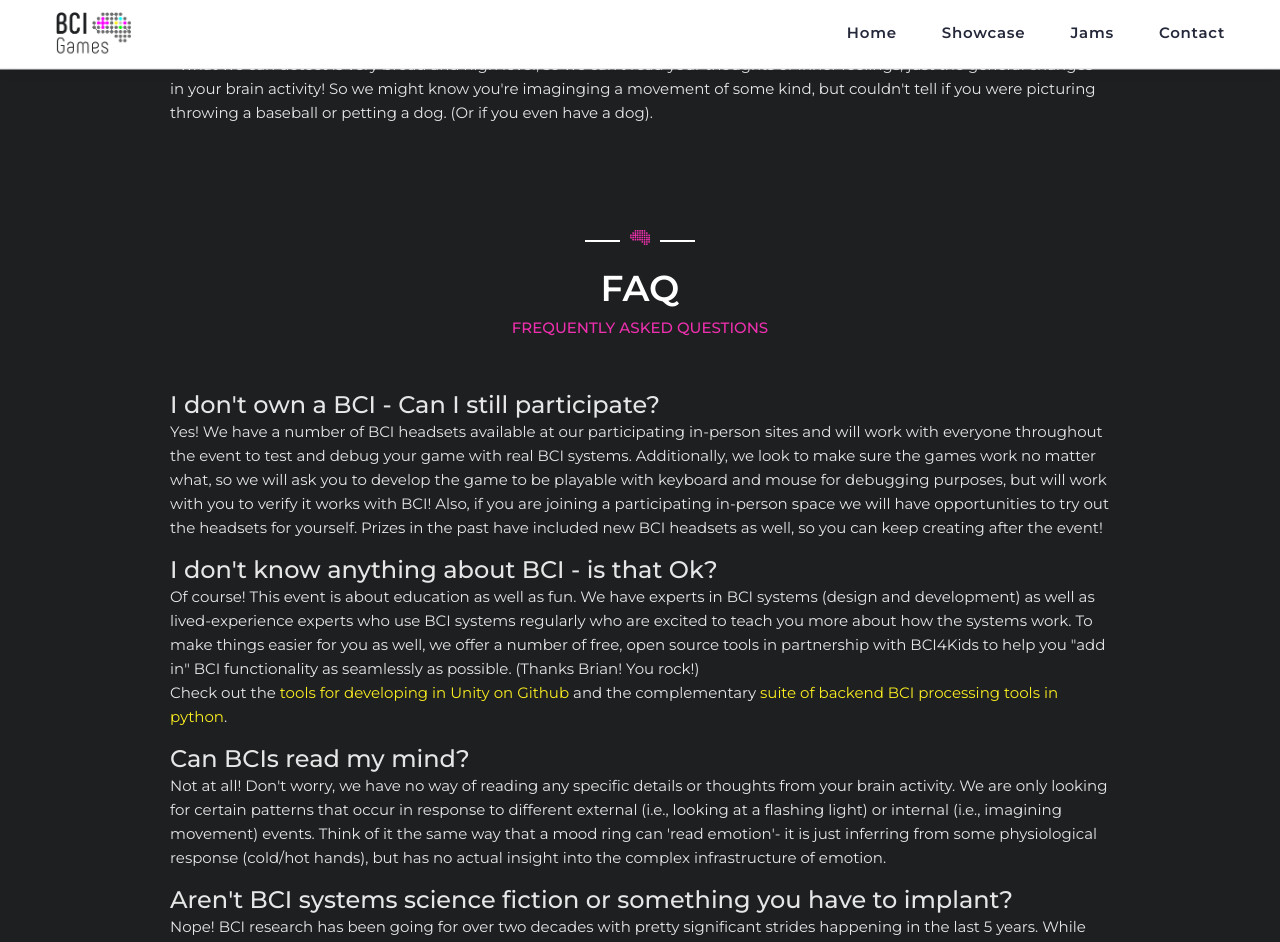
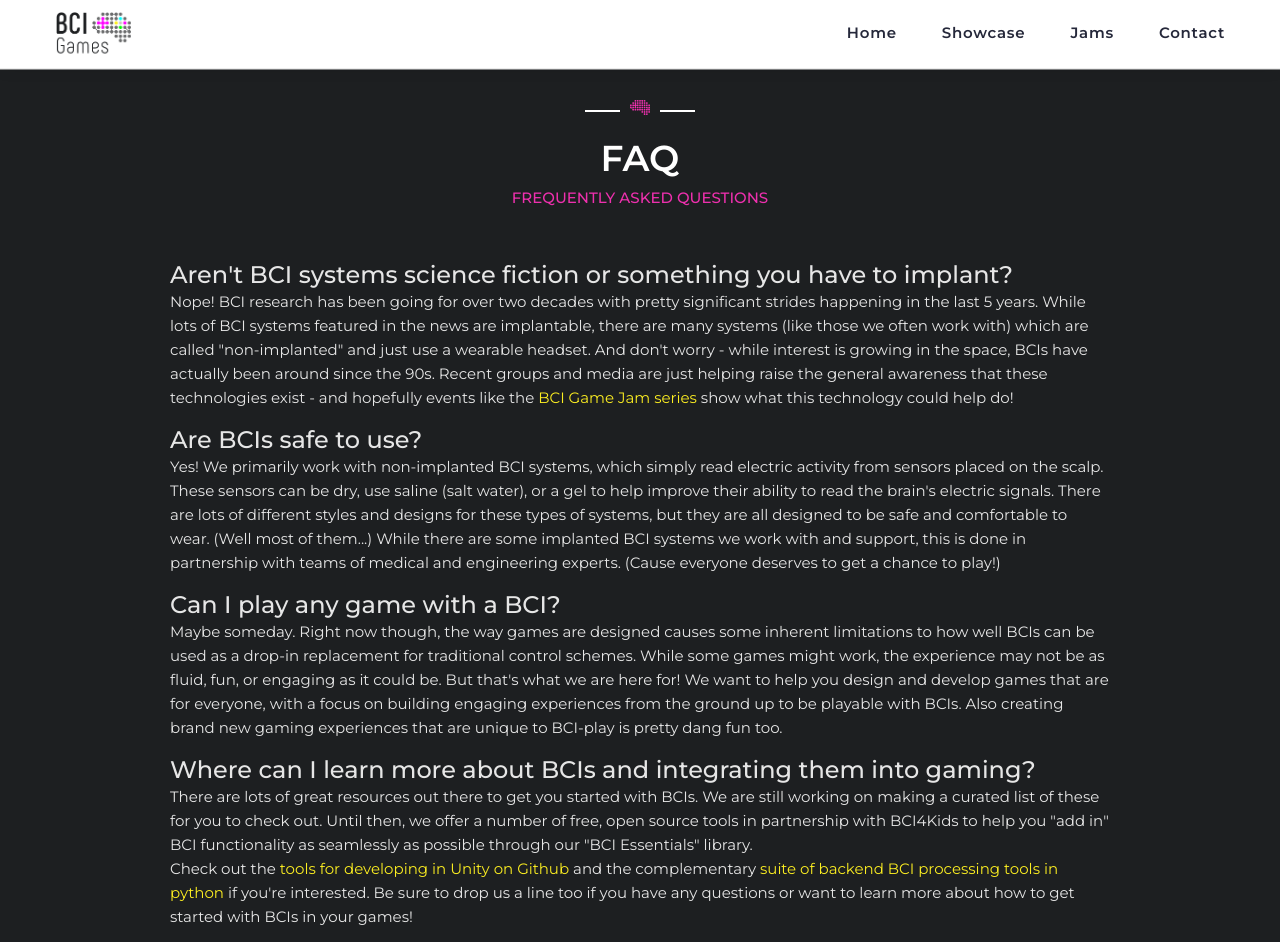
Before and after one commit to BCI-Games/bci-games.github.io, a Jekyll site: the page built from whatIsBCI.html, in a window 1280 px wide and 1400 px high, scrolled down 1236 px. Shown: the top 942 px of the window. Built offline with Jekyll 4.4.1, drawn with Linux system fonts in a browser that asks for light colours; some of the changed text lies outside the part shown.

Commit message:
Added lots of new content

```diff
--- a/contact.html
+++ b/contact.html
@@ -7,7 +7,7 @@
 <!-- Page Banner Section -->
 <section class="page-banner">
     <div class="banner-inner">
-        <div class="image-layer" style="background-image:url({{ page.image }})"></div>
+        <div class="image-layer" style="background-image:url('{{ page.image }}');"></div>
         <div class="auto-container">
             <h1>{{ page.title }}</h1>
             {% if page.titleimage %}<img width="50%" src="{{ page.titleimage }}" alt=""> {% endif %}
--- a/jams/2022.html
+++ b/jams/2022.html
@@ -11,7 +11,7 @@
 <!-- Page Banner Section -->
 <section class="page-banner">
     <div class="banner-inner">
-        <div class="image-layer" style="background-image:url({{ page.image }})"></div>
+        <div class="image-layer" style="background-image:url('{{ page.image }}');"></div>
         <div class="auto-container">
             <h1>{{ page.title }}</h1>
             {% if page.titleimage %}<img width="50%" src="{{ page.titleimage }}" alt=""> {% endif %}
--- a/jams/index.html
+++ b/jams/index.html
@@ -2,7 +2,7 @@
 title: BCI Game Jam 2025
 eventdate: Coming soon...
 image: /assets/images/jams/gamejam2019/intro2019.jpeg
-theme: TBA
+theme: Coming Soon - Game Jam 2025!
 description:
 layout: default
 ---
@@ -10,7 +10,7 @@
 <!-- Page Banner Section -->
 <section class="page-banner">
     <div class="banner-inner">
-        <div class="image-layer" style="background-image:url({{ page.image }})"></div>
+        <div class="image-layer" style="background-image:url('{{ page.image }}');"></div>
         <div class="auto-container">
             <h1>{{ page.title }}</h1>
             {% if page.titleimage %}<img width="50%" src="{{ page.titleimage }}" alt=""> {% endif %}
@@ -29,3 +29,49 @@
     </div>
 </section>
 <!--End Banner Section -->
+
+<!-- Game Jam Details Section -->
+<section class="game-details-section" id="background-section">
+    <div class="auto-container">
+        <div class="game-details">
+            <div class="inner-box">
+                <div class="image-box">
+                    <div class="image"><img src="images/resource/game-detail.jpg" alt=""></div>
+                </div>
+                <div class="upper clearfix">
+                    <div class="title-box">
+                        <h3>{{page.theme}}</h3>
+                        <div class="game-cat">Registration Not Available</div>
+                    </div>
+                    <div class="download-links clearfix">
+                        <div class="link-btn">
+                            <a href="#', 'blank', 'scrollbars=yes, toolbar=no, width=700, height=500' ) ) " class="d-btn google-store">
+                                <span class="icon flaticon-clipboard-with-a-list"></span>
+                                <span class="d-text">BCI Game Jam 2025</span>
+                                <span class="s-text">Registration Unavailable</span>
+                            </a>
+                        </div>
+                    </div>
+                </div>
+                <div class="text">
+                    <p>
+                        The BCI Game Jam series is the premier game development event focused around building new interactive experiences designed specifically for use with brain-computer interface (BCI) technologies.
+                        Run annually by BCI Games, this event leverages expert knowledge of cutting-edge BCI technology with the creative minds of game development communities around the globe.
+                    </p>
+                    <p>
+                        <span style="color: #fcee21">Our mission</span> is to build brand new ways to play and create games that are accessible to everyone.
+                    </p>
+                    <p>
+                        The BCI Game Jam series is a global event, with teams from around the world coming together to create new games and experiences that are playable with BCI systems.
+                        We provide access to a variety of BCI technologies, including EEG-based systems, to help you create unique and engaging experiences.
+                        The plans for the 2025 BCI Game Jam are still being finalized, so stay tuned for more information on how to participate and what to expect!
+                    </p>
+                    <p>
+                        If you are interested in participating, please <a href="/contact">contact us</a> to get involved and stay updated on the latest news and announcements.
+                        We look forward to seeing what you create!
+                    </p>
+                </div>
+            </div>
+        </div>
+    </div>
+</section>
--- a/whatIsBCI.html
+++ b/whatIsBCI.html
@@ -1,5 +1,5 @@
 ---
-title: What is a Brain-computer interface (BCI)? And how does it work with gaming?
+title: Brain-Computer Interface Basics
 image: /assets/images/background/hexagon_line_neon_glow.jpg
 description:
 layout: default
@@ -26,8 +26,8 @@
                 <span class="line"></span>
                 <span class="icon"></span>
             </div>
-            <h2>FAQ</h2>
-            <div class="lower-text">BCIs</div>
+            <h2>What is a BCI?</h2>
+            <div class="lower-text">Getting started</div>
         </div>
 
         <div class ="text">
@@ -55,7 +55,7 @@
 
 </section>
 
-<!-- FAQ Section - taken from bcigamejam.com -->
+<!-- FAQ Section - updated from the jam-2022 space -->
 <section class="game-details-section" id="FAQ-section">
     <div class="auto-container">
         <div class="game-details">
@@ -69,32 +69,37 @@
         </div>
 
         <div class ="text">
-            <h4>I don't own a BCI - Can I still participate?</h4>
-            <p>
-                Yes! We have a number of BCI headsets available at our participating in-person sites and will work with everyone throughout the event to test and debug your game with real BCI systems.
-                Additionally, we look to make sure the games work no matter what, so we will ask you to develop the game to be playable with keyboard and mouse for debugging purposes, but will work with you to verify it works with BCI!
-                Also, if you are joining a participating in-person space we will have opportunities to try out the headsets for yourself.
-                Prizes in the past have included new BCI headsets as well, so you can keep creating after the event!
-            </p>
-            <h4>I don't know anything about BCI - is that Ok?</h4>
-            <p>
-                Of course!
-                This event is about education as well as fun. We have experts in BCI systems (design and development) as well as lived-experience experts who use BCI systems regularly who are excited to teach you more about how the systems work.
-                To make things easier for you as well, we offer a number of free, open source tools in partnership with BCI4Kids to help you "add in" BCI functionality as seamlessly as possible. (Thanks Brian! You rock!) <br>
-                Check out the <a href="https://github.com/kirtonBCIlab/bci-essentials-unity"><span style="color: #fcee21">tools for developing in Unity on Github</span></a> and the complementary <a href="https://github.com/kirtonBCIlab/bci-essentials-python"><span style="color: #fcee21">suite of backend BCI processing tools in python</span></a>.
-            </p>
-            <h4>Can BCIs read my mind?</h4>
-            <p>
-                Not at all!
-                Don't worry, we have no way of reading any specific details or thoughts from your brain activity.
-                We are only looking for certain patterns that occur in response to different external (i.e., looking at a flashing light) or internal (i.e., imagining movement) events.
-                Think of it the same way that a mood ring can 'read emotion'- it is just inferring from some physiological response (cold/hot hands), but has no actual insight into the complex infrastructure of emotion.
-            </p>
             <h4>Aren't BCI systems science fiction or something you have to implant?</h4>
             <p>
                 Nope! BCI research has been going for over two decades with pretty significant strides happening in the last 5 years.
-                While lots of BCI systems featured in the news are implantable, there are many systems (like those we often work with) which are called "non-invasive" as they read electric signals from the scalp from a wearable headset.
-                And don't worry - while some billionares and corporations are making media waves with BCI, they are pretty new to the game. Such groups are helping raise the general awareness that these technologies exist - and hopefully events like this show what this technology could help do!
+                While lots of BCI systems featured in the news are implantable, there are many systems (like those we often work with) which are called "non-implanted" and just use a wearable headset.
+                And don't worry - while interest is growing in the space, BCIs have actually been around since the 90s.
+                Recent groups and media are just helping raise the general awareness that these technologies exist - and hopefully events like the <a href="/jams"><span style="color: #fcee21">BCI Game Jam series</span></a> show what this technology could help do!
+            </p>
+
+            <h4>Are BCIs safe to use?</h4>
+            <p>
+                Yes! We primarily work with non-implanted BCI systems, which simply read electric activity from sensors placed on the scalp.
+                These sensors can be dry, use saline (salt water), or a gel to help improve their ability to read the brain's electric signals.
+                There are lots of different styles and designs for these types of systems, but they are all designed to be safe and comfortable to wear. (Well most of them...)
+                While there are some implanted BCI systems we work with and support, this is done in partnership with teams of medical and engineering experts. (Cause everyone deserves to get a chance to play!)
+            </p>
+
+            <h4>Can I play any game with a BCI?</h4>
+            <p>
+                Maybe someday. Right now though, the way games are designed causes some inherent limitations to how well BCIs can be used as a drop-in replacement for traditional control schemes.
+                While some games might work, the experience may not be as fluid, fun, or engaging as it could be.
+                But that's what we are here for! We want to help you design and develop games that are for everyone, with a focus on building engaging experiences from the ground up to be playable with BCIs.
+                Also creating brand new gaming experiences that are unique to BCI-play is pretty dang fun too.
+            </p>
+
+            <h4>Where can I learn more about BCIs and integrating them into gaming?</h4>
+            <p>
+                There are lots of great resources out there to get you started with BCIs.
+                We are still working on making a curated list of these for you to check out.
+                Until then, we offer a number of free, open source tools in partnership with BCI4Kids to help you "add in" BCI functionality as seamlessly as possible through our "BCI Essentials" library.  <br>
+                Check out the <a href="https://github.com/kirtonBCIlab/bci-essentials-unity"><span style="color: #fcee21">tools for developing in Unity on Github</span></a> and the complementary <a href="https://github.com/kirtonBCIlab/bci-essentials-python"><span style="color: #fcee21">suite of backend BCI processing tools in python</span></a> if you're interested.
+                Be sure to drop us a line too if you have any questions or want to learn more about how to get started with BCIs in your games!
             </p>
         </div>
 
```
